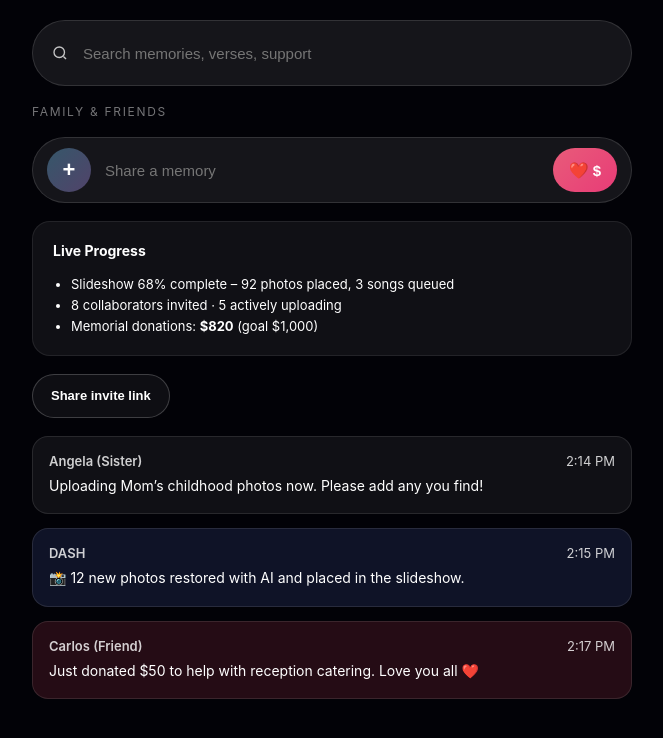
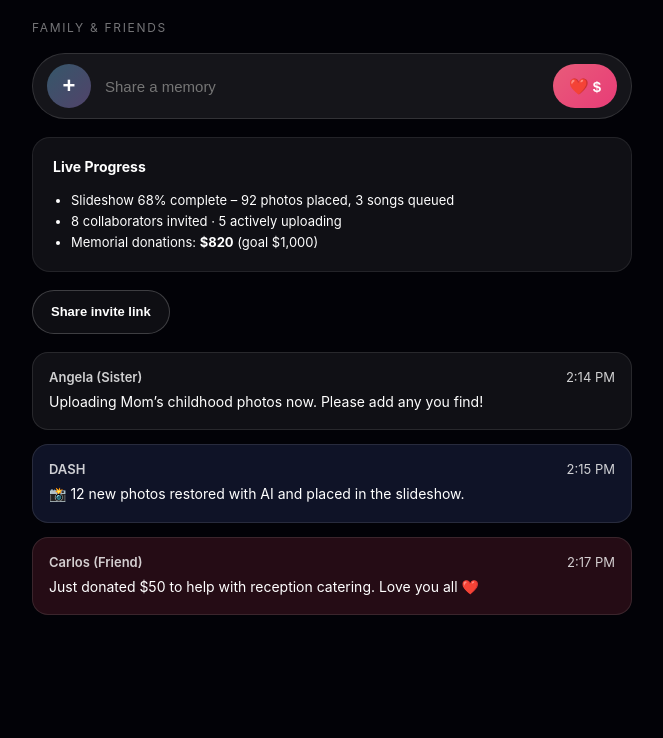
Before and after one commit to dashqrcodes/DASH, a Next.js app: page /collaboration in a window 1280 px wide. Shown: the top 738 px of the page, without its empty margins (308-971 px from the left). Built offline with nearby package versions, Linux system fonts and the light colour scheme.

Commit message:
Restore hero placeholder and simplify collaboration drawer

```diff
--- a/src/components/CollaborationPanel.tsx
+++ b/src/components/CollaborationPanel.tsx
@@ -34,7 +34,6 @@ const CollaborationPanel: React.FC<CollaborationPanelProps> = ({
   showCloseHandle = false
 }) => {
   const fileInputRef = useRef<HTMLInputElement>(null);
-  const [searchTerm, setSearchTerm] = useState('');
   const [commentText, setCommentText] = useState('');
 
   const handleSelectFile = () => {
@@ -43,12 +42,6 @@ const CollaborationPanel: React.FC<CollaborationPanelProps> = ({
 
   const handleDonation = () => {
     alert('Opening celebration fund contribution flow…');
-  };
-
-  const handleSearchSubmit = (e: React.FormEvent) => {
-    e.preventDefault();
-    if (!searchTerm.trim()) return;
-    alert(`Searching for: ${searchTerm.trim()}`);
   };
 
   const handleCommentSubmit = (e: React.FormEvent) => {
@@ -81,38 +74,6 @@ const CollaborationPanel: React.FC<CollaborationPanelProps> = ({
           }}
         />
       )}
-
-      <form
-        onSubmit={handleSearchSubmit}
-        style={{
-          display: 'flex',
-          alignItems: 'center',
-          gap: '12px',
-          background: 'rgba(255,255,255,0.08)',
-          border: '1px solid rgba(255,255,255,0.12)',
-          borderRadius: '999px',
-          padding: '10px 18px'
-        }}
-      >
-        <svg width="18" height="18" viewBox="0 0 24 24" fill="none" stroke="rgba(255,255,255,0.75)" strokeWidth="1.8">
-          <circle cx="11" cy="11" r="7" />
-          <line x1="20" y1="20" x2="16.65" y2="16.65" />
-        </svg>
-        <input
-          type="text"
-          value={searchTerm}
-          onChange={(e) => setSearchTerm(e.target.value)}
-          placeholder="Search memories, verses, support"
-          style={{
-            flex: 1,
-            background: 'transparent',
-            border: 'none',
-            outline: 'none',
-            color: 'white',
-            fontSize: '15px'
-          }}
-        />
-      </form>
 
       <div style={{
         fontSize: '12px',
```
Also changed, not shown: src/pages/slideshow.tsx (+36 -34 lines).
